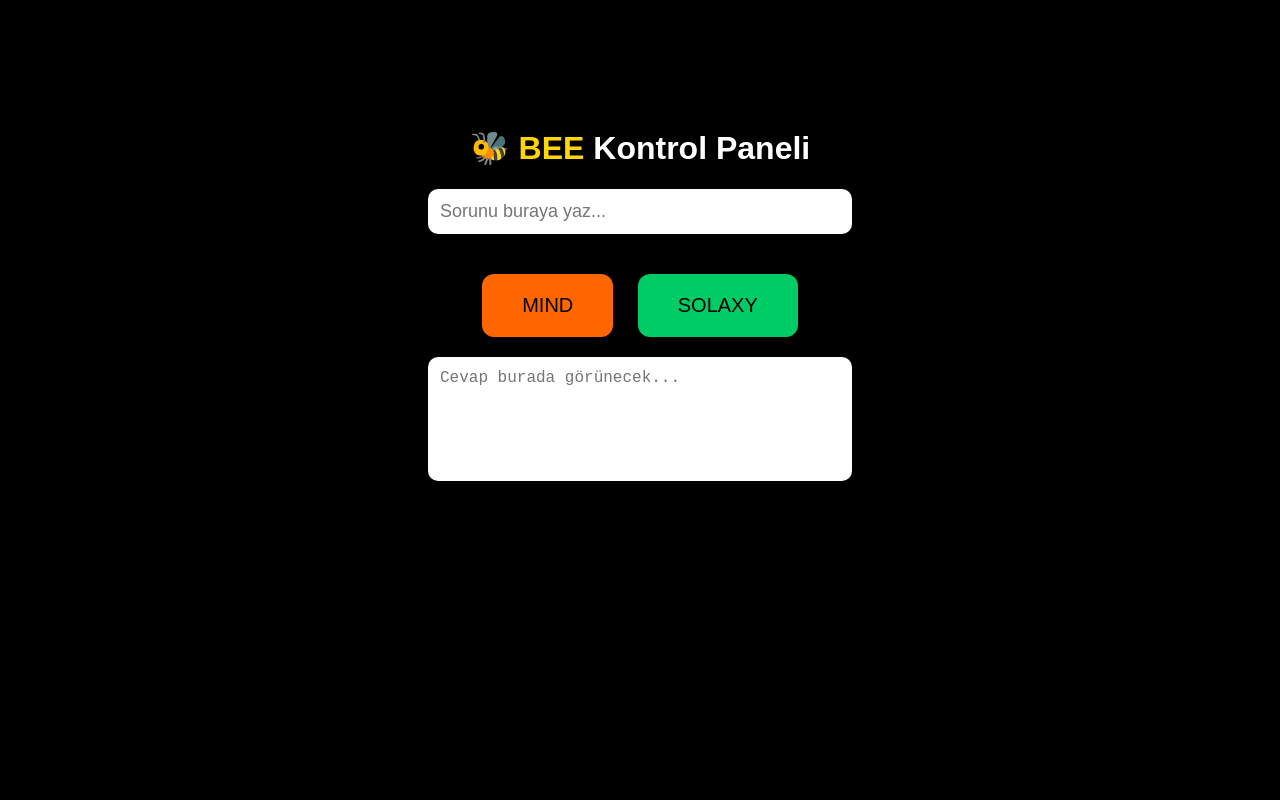
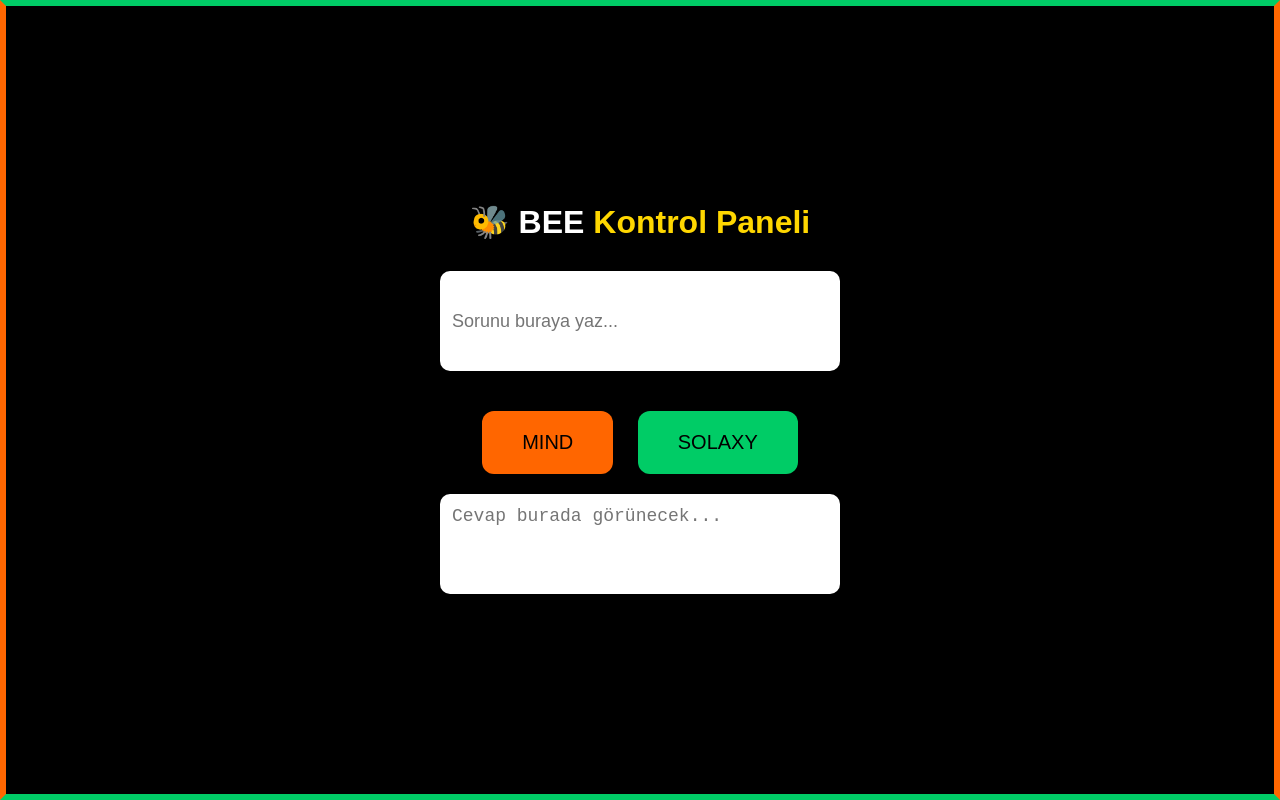
Before and after one commit to xmuratxocak1903/bee-panel, a plain HTML site: page index.html in a window 1280 px wide. Drawn offline with Linux system fonts and the light colour scheme.

Commit message:
Update index.html

```diff
--- a/index.html
+++ b/index.html
@@ -4,33 +4,58 @@
   <title>BEE Kontrol Paneli</title>
   <style>
     body {
+      margin: 0;
+      padding: 0;
       background: black;
       color: white;
+      font-family: sans-serif;
+    }
+
+    .frame {
+      border-left: 6px solid #ff6600;   /* Sol - Turuncu */
+      border-top: 6px solid #00cc66;    /* Üst - Yeşil */
+      border-right: 6px solid #ff6600;  /* Sağ - Turuncu */
+      border-bottom: 6px solid #00cc66; /* Alt - Yeşil */
+      height: 100vh;
+      box-sizing: border-box;
+      display: flex;
+      justify-content: center;
+      align-items: center;
+    }
+
+    .panel {
       text-align: center;
-      font-family: sans-serif;
-      padding-top: 100px;
     }
-    #question {
+
+    h1 {
+      color: #FFD700;
+      margin-bottom: 30px;
+    }
+
+    input#question,
+    textarea#responseBox {
       width: 400px;
+      height: 100px;
       padding: 12px;
       font-size: 18px;
       border-radius: 10px;
       border: none;
       margin-bottom: 20px;
       outline: none;
+      box-sizing: border-box;
     }
-    #responseBox {
-      width: 400px;
-      padding: 12px;
-      font-size: 16px;
-      border-radius: 10px;
-      border: none;
-      outline: none;
+
+    input#question {
       background-color: white;
       color: black;
-      min-height: 100px;
+    }
+
+    textarea#responseBox {
+      background-color: white;
+      color: black;
       resize: none;
     }
+
     button {
       padding: 20px 40px;
       font-size: 20px;
@@ -39,19 +64,24 @@
       border-radius: 12px;
       cursor: pointer;
     }
+
     #mindBtn { background: #ff6600; color: black; }
     #solaxyBtn { background: #00cc66; color: black; }
   </style>
 </head>
 <body>
-  <h1>🐝 <span style="color: #FFD700">BEE</span> Kontrol Paneli</h1>
+  <div class="frame">
+    <div class="panel">
+      <h1>🐝 <span style="color: white;">BEE</span> Kontrol Paneli</h1>
 
-  <input type="text" id="question" placeholder="Sorunu buraya yaz..."><br>
+      <input type="text" id="question" placeholder="Sorunu buraya yaz..."><br>
 
-  <button id="mindBtn" onclick="startAnalysis('MIND')">MIND</button>
-  <button id="solaxyBtn" onclick="startAnalysis('SOLAXY')">SOLAXY</button><br>
+      <button id="mindBtn" onclick="startAnalysis('MIND')">MIND</button>
+      <button id="solaxyBtn" onclick="startAnalysis('SOLAXY')">SOLAXY</button><br>
 
-  <textarea id="responseBox" readonly placeholder="Cevap burada görünecek..."></textarea>
+      <textarea id="responseBox" readonly placeholder="Cevap burada görünecek..."></textarea>
+    </div>
+  </div>
 
   <script>
     function startAnalysis(token) {
@@ -64,16 +94,4 @@
         headers: {
           "Content-Type": "application/json"
         },
-        body: JSON.stringify({ token, input })
-      })
-      .then(res => res.json())
-      .then(data => {
-        responseBox.value = data.message || "✅ Cevap geldi ama boş.";
-      })
-      .catch(err => {
-        responseBox.value = "❌ Hata: " + err.message;
-      });
-    }
-  </script>
-</body>
-</html>
+        body: JSON.stringify({ token, input }
```
